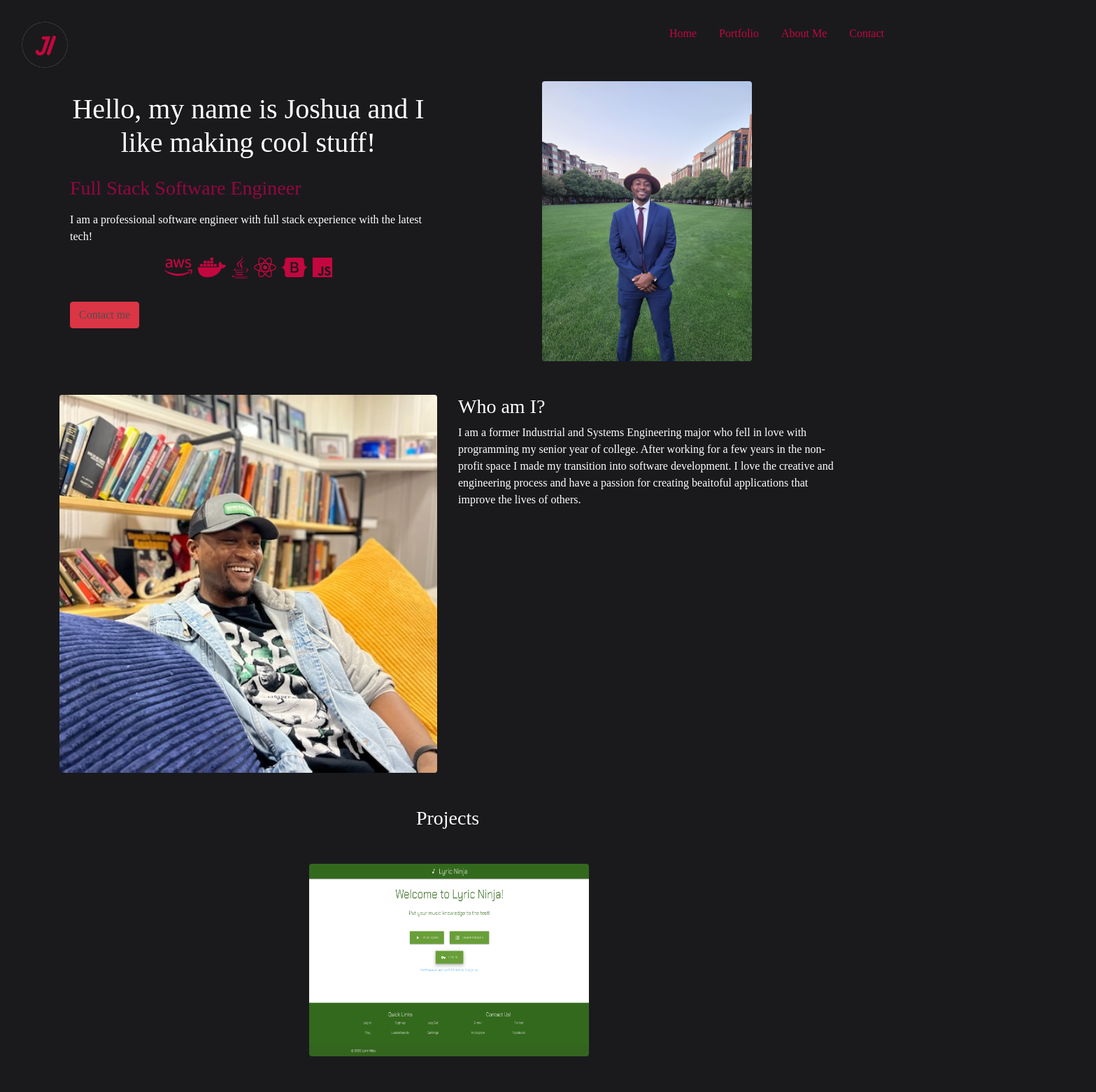
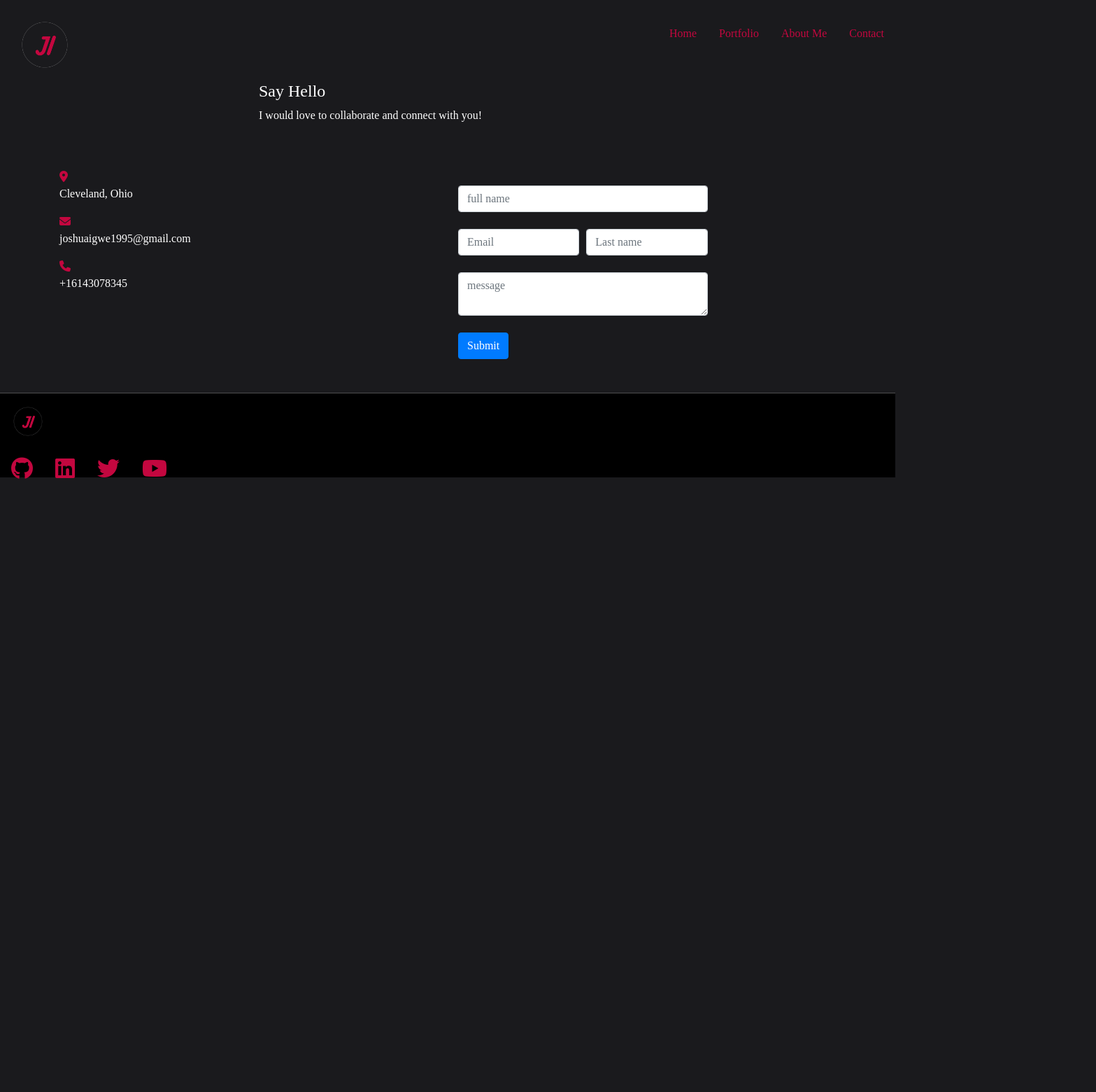
Before and after one commit to joshigwe777/ReactPortfolio, a React (Create React App) app in the folder myprojectpage/: page /contactForm in a window 1280 px wide. Shown: the top 1560 px of the page at 70% size, 1567 px wide, since content can reach past the window. After the commit the page ends 800 px from the top, so only its background shows below. Built offline with nearby package versions, Linux system fonts and the light colour scheme; a web font is replaced by a local one.

Commit message:
react router

```diff
--- a/myprojectpage/package.json
+++ b/myprojectpage/package.json
@@ -8,6 +8,7 @@
     "@testing-library/user-event": "^13.5.0",
     "react": "^18.0.0",
     "react-dom": "^18.0.0",
+    "react-router-dom": "^6.3.0",
     "react-scripts": "5.0.0",
     "web-vitals": "^2.1.4"
   },
--- a/myprojectpage/src/App.js
+++ b/myprojectpage/src/App.js
@@ -4,18 +4,25 @@ import Footer from "./components/Footer";
 import LandingPage from "./components/LandingPage";
 import NavBar from "./components/NavBar";
 import Portfolio from "./components/Portfolio";
+import { BrowserRouter, Router, Route, Routes } from "react-router-dom";
+
 function App() {
-  return (
+  return <>
     <div className="App">
-      <a className="nav-link logo active" href="#"><img className="logo" src="images/logo.png"/></a>
-      <NavBar />
-      <LandingPage />
-      <AboutMe/>
-      <Portfolio />
-      <ContactForm />
-      <Footer />
+      <BrowserRouter>
+        <a className="nav-link logo active" href="#"><img className="logo" src="images/logo.png" /></a>
+        <NavBar />
+        <Routes>
+
+          <Route exact path="/" element={<LandingPage/>}/>
+          <Route path="/aboutMe" element={<AboutMe/>}/>
+          <Route path="/portfolio" element={<Portfolio/>}/>
+          <Route path="/contactForm" element={<ContactForm/>}/>
+        </Routes>
+        <Footer />
+      </BrowserRouter>
     </div>
-  );
+  </>
 }
 
 export default App;
--- a/myprojectpage/src/components/Footer.js
+++ b/myprojectpage/src/components/Footer.js
@@ -4,9 +4,9 @@ function Footer() {
             <img className="logo-footer" src="images/logo.png" />
             <div className="row my-3 mx-auto">
                 <a href="https://github.com/joshigwe777" target="_blank"><i className="fa-brands mx-3 fa-2xl fa-github"></i></a>
-                <a href="https://www.linkedin.com/in/joshua-igwe-229ba99a/"><i className="fa-brands mx-3 fa-2xl fa-linkedin"></i></a>
-                <a href="https://twitter.com/Joshua__Igwe"><i className="fa-brands fa-2xl mx-3 fa-twitter"></i></a>
-                <a><i className="fa-brands fa-2xl mx-3 fa-youtube"></i></a>
+                <a href="https://www.linkedin.com/in/joshua-igwe-229ba99a/" target="_blank"><i className="fa-brands mx-3 fa-2xl fa-linkedin"></i></a>
+                <a href="https://twitter.com/Joshua__Igwe" target="_blank"><i className="fa-brands fa-2xl mx-3 fa-twitter"></i></a>
+                <a><i className="fa-brands fa-2xl mx-3 fa-youtube" target="_blank"></i></a>
             </div>
         </footer>
     </>
--- a/myprojectpage/src/components/LandingPage.js
+++ b/myprojectpage/src/components/LandingPage.js
@@ -1,6 +1,10 @@
+import AboutMe from "./AboutMe";
+import ContactForm from "./ContactForm";
+import Portfolio from "./Portfolio";
+
 function LandingPage() {
     return <>
-        <div className="mx-auto container topSection">
+        <div id="#home" className="mx-auto container topSection">
             <div className="row">
                 <div className="col-6">
                     <div className="container">
--- a/myprojectpage/src/components/NavBar.js
+++ b/myprojectpage/src/components/NavBar.js
@@ -2,19 +2,16 @@ function NavBar() {
     return <>
         <ul class="nav justify-content-end navagation mb-5">
             <li class="nav-item">
-                <a class="nav-link active" href="#"></a>
+                <a class="nav-link" href="#home">Home</a>
             </li>
             <li class="nav-item">
-                <a class="nav-link" href="#">Home</a>
+                <a class="nav-link" href="#portfolio">Portfolio</a>
             </li>
             <li class="nav-item">
-                <a class="nav-link" href="#">Portfolio</a>
+                <a class="nav-link" href="#portfolio">About Me</a>
             </li>
             <li class="nav-item">
-                <a class="nav-link" href="#">About Me</a>
-            </li>
-            <li class="nav-item">
-                <a class="nav-link" href="#">Contact</a>
+                <a class="nav-link" href="#portfolio">Contact</a>
             </li>
         </ul>
     </>
--- a/myprojectpage/src/components/Portfolio.js
+++ b/myprojectpage/src/components/Portfolio.js
@@ -1,5 +1,5 @@
 function Portfolio() {
-    return <div className="my-5">
+    return <div id="portfolio" className="my-5">
         <h3 className="text-center my-5">Projects</h3>
         <div className="container mx-8 offset-4">
                     <a href="http://lyricninja-env.eba-hq4sm8mv.us-east-2.elasticbeanstalk.com/" target="_blank">
```
Also changed, not shown: 1 other file (tests, documents, lock files or other folders).
